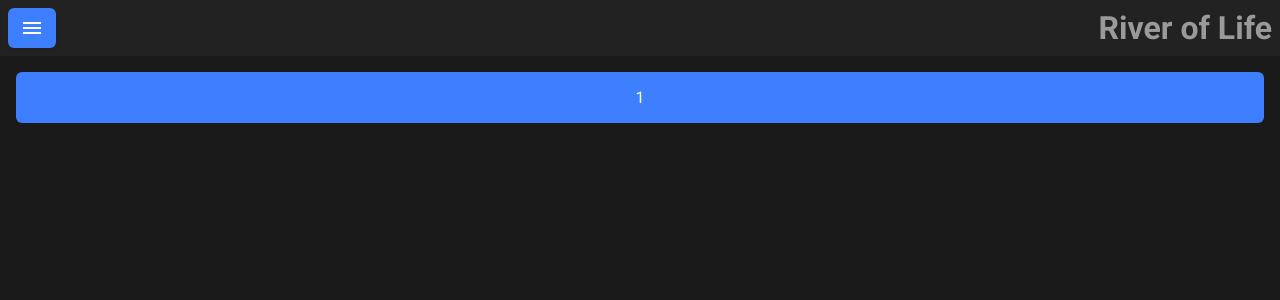
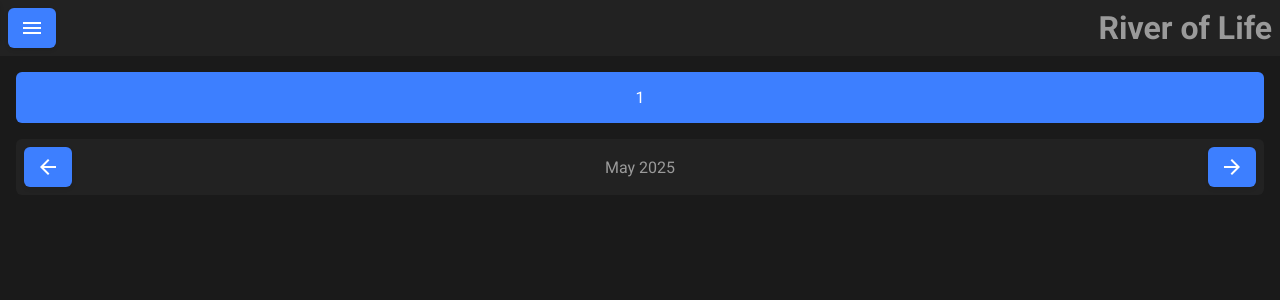
Before and after one commit to ghostwriter7/RiverOfLife, an Angular app: page /streams/1 in a window 1280 px wide. Shown: the top 300 px of the page. Built offline with nearby package versions, Linux system fonts and the light colour scheme.

Commit message:
Calendar generated, added header and nav buttons.

```diff
--- /dev/null
+++ b/src/app/components/calendar/calendar.component.css
@@ -0,0 +1,16 @@
+header {
+  align-items: center;
+  background: var(--bg-secondary);
+  border-radius: var(--radius);
+  color: var(--clr-secondary);
+  display: flex;
+  justify-content: space-between;
+  margin: var(--space-md);
+  padding: var(--space-sm);
+  text-align: center;
+}
+
+.calendar {
+  display: grid;
+  grid-template-columns: repeat(7, 1fr);
+}
--- /dev/null
+++ b/src/app/components/calendar/calendar.component.html
@@ -0,0 +1,13 @@
+<header>
+  <button class="button accent" (click)="showPreviousMonth()">
+    <span class="material-icons">arrow_back</span>
+  </button>
+  <span>{{ header() }}</span>
+  <button class="button accent" (click)="showNextMonth()">
+    <span class="material-icons">arrow_forward</span>
+  </button>
+</header>
+
+<div class="calendar">
+
+</div>
--- /dev/null
+++ b/src/app/components/calendar/calendar.component.ts
@@ -0,0 +1,45 @@
+import { Component, computed, OnInit, signal } from '@angular/core';
+
+@Component({
+  selector: 'app-calendar',
+  imports: [],
+  templateUrl: './calendar.component.html',
+  styleUrl: './calendar.component.css'
+})
+export class CalendarComponent implements OnInit {
+  protected readonly header = computed(() => {
+    const date = new Date(this.currentYear(), this.currentMonth(), 1);
+    return Intl.DateTimeFormat('en-US', { month: 'long', year: 'numeric' }).format(date);
+  });
+  protected readonly currentMonth = signal<number>(0);
+  protected readonly currentYear = signal<number>(0);
+
+  public ngOnInit(): void {
+    const now = new Date();
+    this.currentMonth.set(now.getMonth());
+    this.currentYear.set(now.getFullYear());
+
+  }
+
+  protected showNextMonth(): void {
+    const currentMonth = this.currentYear();
+
+    if (currentMonth === 11) {
+      this.currentMonth.set(0);
+      this.currentYear.update((year) => year + 1);
+    } else {
+      this.currentMonth.update((month) => month + 1);
+    }
+  }
+
+  protected showPreviousMonth(): void {
+    const currentMonth = this.currentMonth();
+
+    if (currentMonth === 0) {
+      this.currentMonth.set(11);
+      this.currentYear.update((year) => year - 1);
+    } else {
+      this.currentMonth.update((month) => month - 1);
+    }
+  }
+}
--- a/src/app/pages/stream-page/stream/stream.component.html
+++ b/src/app/pages/stream-page/stream/stream.component.html
@@ -1 +1,3 @@
 <app-page-header [title]="streamId()" />
+
+<app-calendar />
--- a/src/app/pages/stream-page/stream/stream.component.ts
+++ b/src/app/pages/stream-page/stream/stream.component.ts
@@ -1,11 +1,12 @@
 import { Component, input } from '@angular/core';
+import { CalendarComponent } from '../../../components/calendar/calendar.component'
 import { PageHeaderComponent } from '../../../components/page-header/page-header.component'
 
 @Component({
   selector: 'app-stream',
-  standalone: true,
   imports: [
-    PageHeaderComponent
+    PageHeaderComponent,
+    CalendarComponent
   ],
   templateUrl: './stream.component.html',
   styleUrl: './stream.component.css'
```
Also changed, not shown: 1 other file (tests, documents, lock files or other folders).
